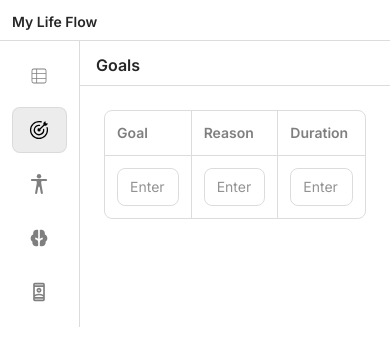
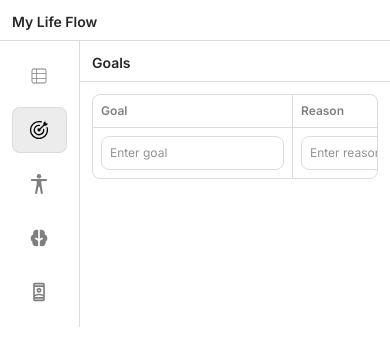
Before and after one commit to PrashantSHIV/Direct, a Next.js app in the folder client/: page /MyLifeFlow in a window 390 px wide. Both pictures are taken after a click on the button 39 px from the left and 130 px from the top of the page. Shown: the top 340 px of the page. Built offline with nearby package versions, Linux system fonts and the light colour scheme.

Commit message:
Enhance styling and layout in MyLifeFlow, TimeTable, and Phase components for improved responsiveness; update scrollbar styles in globals.css and refine padding and margins for better UI consistency across various screen sizes.

```diff
--- a/client/src/app/MyLifeFlow/components/Goals.jsx
+++ b/client/src/app/MyLifeFlow/components/Goals.jsx
@@ -123,8 +123,8 @@ export default function Goals() {
   if (loading) {
     return (
       <div className="text-text">
-        <h3 className="bg-surface border-b border-subtle p-4 pt-3 pb-2 text-[#000000d9] font-semibold">Goals</h3>
-        <div className="flex-1 flex items-center justify-center p-6">
+        <h3 className="bg-surface border-b border-subtle p-3 md:p-4 pt-3 pb-2 text-[#000000d9] font-semibold text-sm md:text-base">Goals</h3>
+        <div className="flex-1 flex items-center justify-center p-3 md:p-6">
           <p className="text-text-muted">Loading goals data...</p>
         </div>
       </div>
@@ -133,15 +133,16 @@ export default function Goals() {
 
   return (
     <div className="text-text">
-      <h3 className="bg-surface border-b border-subtle p-4 pt-3 pb-2 text-[#000000d9] font-semibold">Goals</h3>
+      <h3 className="bg-surface border-b border-subtle p-3 md:p-4 pt-3 pb-2 text-[#000000d9] font-semibold text-sm md:text-base">Goals</h3>
 
-      <div className="p-6">
-        <div className="border border-subtle rounded-lg">
+      <div className="p-3 md:p-6">
+        <div className="border border-subtle rounded-lg overflow-x-auto">
+          <div className="min-w-[600px]">
             {/* Header */}
             <div className="grid grid-cols-3 border-b border-subtle">
-            <div className="border-r border-subtle p-3 text-sm font-semibold text-[#00000080]">Goal</div>
-            <div className="border-r border-subtle p-3 text-sm font-semibold text-[#00000080]">Reason</div>
-            <div className="p-3 text-sm font-semibold text-[#00000080]">Duration</div>
+              <div className="border-r border-subtle p-2 md:p-3 text-xs md:text-sm font-semibold text-[#00000080]">Goal</div>
+              <div className="border-r border-subtle p-2 md:p-3 text-xs md:text-sm font-semibold text-[#00000080]">Reason</div>
+              <div className="p-2 md:p-3 text-xs md:text-sm font-semibold text-[#00000080]">Duration</div>
             </div>
 
           {/* Data Rows */}
@@ -156,9 +157,9 @@ export default function Goals() {
               onDrop={(e) => handleDrop(e, index)}
               onDoubleClick={() => handleEdit(goal, index)}
             >
-              <div className="border-r border-subtle p-3 text-sm text-[#000000d9]">{goal.goal}</div>
-              <div className="border-r border-subtle p-3 text-sm text-[#000000d9]">{goal.reason}</div>
-              <div className="p-3 text-sm text-[#000000d9]">
+              <div className="border-r border-subtle p-2 md:p-3 text-xs md:text-sm text-[#000000d9]">{goal.goal}</div>
+              <div className="border-r border-subtle p-2 md:p-3 text-xs md:text-sm text-[#000000d9]">{goal.reason}</div>
+              <div className="p-2 md:p-3 text-xs md:text-sm text-[#000000d9]">
                 {goal.duration}
               </div>
             </div>
@@ -166,25 +167,25 @@ export default function Goals() {
 
             {/* Add New Row */}
             <div className="grid grid-cols-3">
-            <div className="border-r border-subtle p-3">
+              <div className="border-r border-subtle p-2 md:p-3">
                 <input
                   type="text"
                   value={newGoal.goal}
                   onChange={(e) => setNewGoal({...newGoal, goal: e.target.value})}
                   placeholder="Enter goal"
-                className="w-full bg-surface text-[#000000d9] text-sm border border-subtle rounded-lg px-3 py-2 focus:outline-none focus:ring-1 focus:ring-accent-blue focus:border-transparent"
+                  className="w-full bg-surface text-[#000000d9] text-xs md:text-sm border border-subtle rounded-lg px-2 md:px-3 py-2 focus:outline-none focus:ring-1 focus:ring-accent-blue focus:border-transparent"
                 />
               </div>
-            <div className="border-r border-subtle p-3">
+              <div className="border-r border-subtle p-2 md:p-3">
                 <input
                   type="text"
                   value={newGoal.reason}
                   onChange={(e) => setNewGoal({...newGoal, reason: e.target.value})}
                   placeholder="Enter reason"
-                className="w-full bg-surface text-[#000000d9] text-sm border border-subtle rounded-lg px-3 py-2 focus:outline-none focus:ring-1 focus:ring-accent-blue focus:border-transparent"
+                  className="w-full bg-surface text-[#000000d9] text-xs md:text-sm border border-subtle rounded-lg px-2 md:px-3 py-2 focus:outline-none focus:ring-1 focus:ring-accent-blue focus:border-transparent"
                 />
               </div>
-            <div className="p-3">
+              <div className="p-2 md:p-3">
                 <input
                   type="text"
                   value={newGoal.duration}
@@ -195,8 +196,9 @@ export default function Goals() {
                     }
                   }}
                   placeholder="Enter duration (Press Enter)"
-                className="w-full bg-surface text-[#000000d9] text-sm border border-subtle rounded-lg px-3 py-2 focus:outline-none focus:ring-1 focus:ring-accent-blue focus:border-transparent"
+                  className="w-full bg-surface text-[#000000d9] text-xs md:text-sm border border-subtle rounded-lg px-2 md:px-3 py-2 focus:outline-none focus:ring-1 focus:ring-accent-blue focus:border-transparent"
                 />
+              </div>
             </div>
           </div>
         </div>
@@ -209,7 +211,7 @@ export default function Goals() {
           onClick={() => setShowEditModal(false)}
         >
           <div
-            className="w-96 shadow-card border border-subtle bg-white rounded-lg p-6"
+            className="w-80 md:w-96 max-w-[90vw] shadow-card border border-subtle bg-white rounded-lg p-4 md:p-6"
             onClick={(e) => e.stopPropagation()}
           >
             <h3 className="font-semibold mb-4 text-[#000000d9]">Edit Goal</h3>
--- a/client/src/app/MyLifeFlow/components/TimeTable.jsx
+++ b/client/src/app/MyLifeFlow/components/TimeTable.jsx
@@ -90,13 +90,14 @@ export default function TimeTable() {
         <div className="border-b border-subtle pb-2 mb-4 font-semibold text-[#000000d9]">
           {section === 'working' ? 'Working Day' : 'Holiday'}
         </div>
-        <table className="w-full">
-          <thead>
-            <tr className="border-b border-subtle">
-              <td className="py-2 px-3 text-[#00000080] font-medium text-sm">Time</td>
-              <td className="px-3 text-[#00000080] font-medium text-sm">Discipline</td>
-            </tr>
-          </thead>
+        <div className="overflow-x-auto">
+          <table className="w-full min-w-[300px]">
+            <thead>
+              <tr className="border-b border-subtle">
+                <td className="py-2 px-2 md:px-3 text-[#00000080] font-medium text-xs md:text-sm">Time</td>
+                <td className="px-2 md:px-3 text-[#00000080] font-medium text-xs md:text-sm">Discipline</td>
+              </tr>
+            </thead>
           <tbody>
             {data.sort((a,b) => a.time.localeCompare(b.time)).map((row, index) => (
               <tr
@@ -104,20 +105,20 @@ export default function TimeTable() {
                 className="border-b border-subtle hover:bg-elev-3 cursor-pointer transition-all duration-200"
                 onDoubleClick={() => handleEdit(row, index, section)}
               >
-                <td className="py-2 px-3 text-[#000000d9] font-medium text-sm">{row.time}</td>
-                <td className="px-3 text-[#000000d9] text-sm">{row.discipline}</td>
+                <td className="py-2 px-2 md:px-3 text-[#000000d9] font-medium text-xs md:text-sm">{row.time}</td>
+                <td className="px-2 md:px-3 text-[#000000d9] text-xs md:text-sm">{row.discipline}</td>
               </tr>
             ))}
             <tr className="rounded-lg hover:bg-elev-3 transition-all duration-200 opacity-0 hover:opacity-100">
-              <td className="py-2 px-3">
+              <td className="py-2 px-2 md:px-3">
                 <input
                   type="time"
                   value={newItem.time}
                   onChange={(e) => setNewItem({...newItem, time: e.target.value})}
-                  className="bg-surface text-[#000000d9] text-sm border border-subtle rounded-lg px-2 py-1 w-full focus:outline-none focus:ring-1 focus:ring-accent-blue focus:border-transparent"
+                  className="bg-surface text-[#000000d9] text-xs md:text-sm border border-subtle rounded-lg px-2 py-1 w-full focus:outline-none focus:ring-1 focus:ring-accent-blue focus:border-transparent"
                 />
               </td>
-              <td className="px-3" colSpan="2">
+              <td className="px-2 md:px-3">
                 <input
                   type="text"
                   value={newItem.discipline}
@@ -128,12 +129,13 @@ export default function TimeTable() {
                     }
                   }}
                   placeholder="Discipline (Press Enter)"
-                  className="bg-surface text-[#000000d9] text-sm border border-subtle rounded-lg px-2 py-1 w-full focus:outline-none focus:ring-1 focus:ring-accent-blue focus:border-transparent"
+                  className="bg-surface text-[#000000d9] text-xs md:text-sm border border-subtle rounded-lg px-2 py-1 w-full focus:outline-none focus:ring-1 focus:ring-accent-blue focus:border-transparent"
                 />
               </td>
             </tr>
           </tbody>
-        </table>
+          </table>
+        </div>
       </div>
     );
   };
@@ -141,8 +143,8 @@ export default function TimeTable() {
   if (loading) {
     return (
       <div>
-        <h3 className="bg-surface border-b border-subtle p-4 pt-3 pb-2 text-[#000000d9] font-semibold">Time Table</h3>
-        <div className="p-6 text-center">
+        <h3 className="bg-surface border-b border-subtle p-3 md:p-4 pt-3 pb-2 text-[#000000d9] font-semibold text-sm md:text-base">Time Table</h3>
+        <div className="p-3 md:p-6 text-center">
           <p className="text-text-muted">Loading timetable data...</p>
         </div>
       </div>
@@ -151,17 +153,17 @@ export default function TimeTable() {
 
   return (
     <div>
-      <h3 className="bg-surface border-b border-subtle p-4 pt-3 pb-2 text-[#000000d9] font-semibold">Time Table</h3>
+      <h3 className="bg-surface border-b border-subtle p-3 md:p-4 pt-3 pb-2 text-[#000000d9] font-semibold text-sm md:text-base">Time Table</h3>
 
-      <div className="p-6">
-        <div className="grid grid-cols-2 gap-6">
+      <div className="p-3 md:p-6">
+        <div className="grid grid-cols-1 lg:grid-cols-2 gap-3 md:gap-6">
           {/* Working Day Section */}
-          <div className="border-r border-subtle pr-6">
+          <div className="lg:border-r lg:border-subtle lg:pr-6">
             {renderTable(workingDayData, 'working', newWorkingItem, setNewWorkingItem)}
           </div>
 
           {/* Holiday Section */}
-          <div className="pl-6">
+          <div className="lg:pl-6">
             {renderTable(holidayData, 'holiday', newHolidayItem, setNewHolidayItem)}
           </div>
         </div>
@@ -174,7 +176,7 @@ export default function TimeTable() {
           onClick={() => setShowEditModal(false)}
         >
           <div
-            className="w-96 shadow-card border border-subtle bg-white rounded-lg p-6"
+            className="w-80 md:w-96 max-w-[90vw] shadow-card border border-subtle bg-white rounded-lg p-4 md:p-6"
             onClick={(e) => e.stopPropagation()}
           >
             <h3 className="font-semibold mb-4 text-[#000000d9]">Edit Item</h3>
--- a/client/src/app/globals.css
+++ b/client/src/app/globals.css
@@ -77,6 +77,7 @@ body {
   @apply text-[#00000080];
 }
 
+/* Webkit browsers (Chrome, Safari, Edge) */
 ::-webkit-scrollbar{
   width: 3px;
 }
@@ -87,4 +88,15 @@ body {
 
 ::-webkit-scrollbar-thumb {
   background: #888;
+  border-radius: 3px;
 }
+
+::-webkit-scrollbar-thumb:hover {
+  background: #555;
+}
+
+/* Firefox */
+* {
+  scrollbar-width: thin;
+  scrollbar-color: #888 #f1f1f1;
+}
```
Also changed, not shown: client/src/app/SDLifeCycle/components/Phase.jsx (+24 -21 lines). Lines whose indentation alone changed are shown as unchanged.
